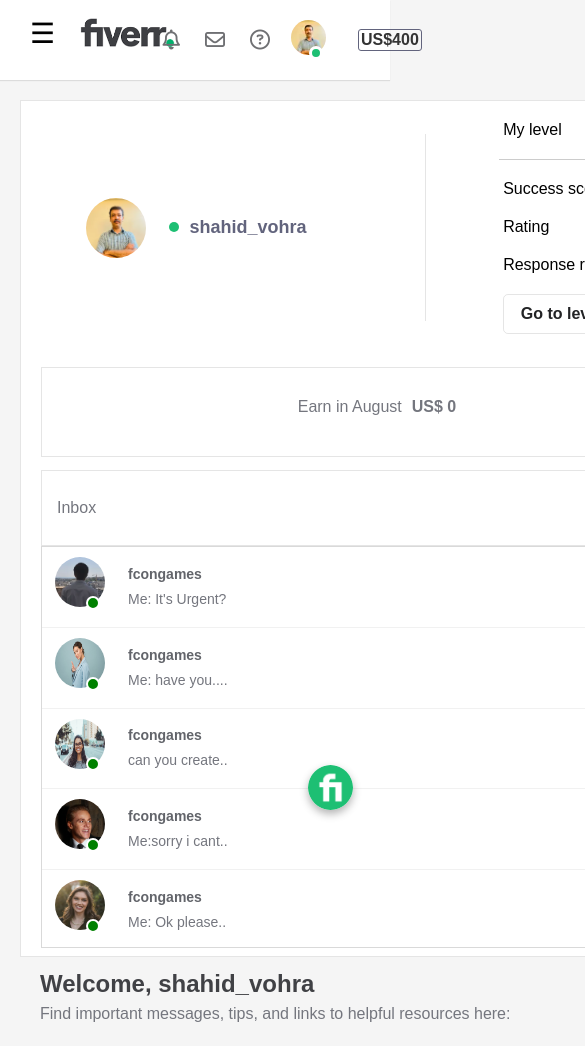
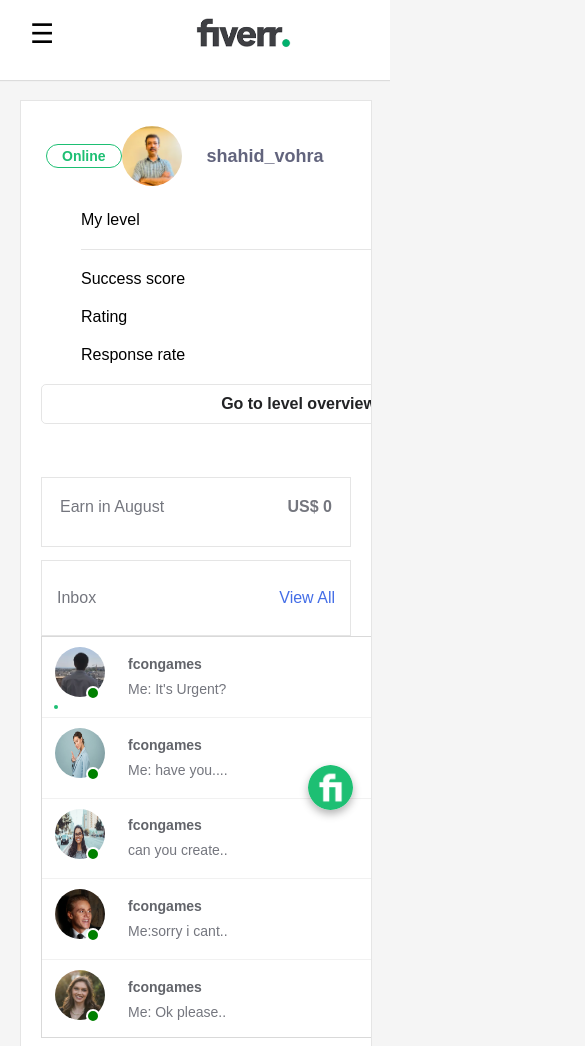
Before and after one commit to ShahidMahmoodVohra/fiverr-clone, a plain HTML site: page index.html in a window 390 px wide. Shown: the top 1046 px of the page, 585 px wide, since content can reach past the window. Drawn offline with Linux system fonts and the light colour scheme.

Commit message:
responsive 599px

```diff
--- a/index.html
+++ b/index.html
@@ -205,6 +205,46 @@
         </div>
         </div>
         <!-- code for 768px end -->
+
+        <!-- code for 599px start -->
+        <div class="left-panel-main3">
+          <div class="user-info3">
+            <span class="online-status2"></span>
+            <button class="btn-online-status">Online</button>
+            <img src="./img/img-2.webp" />
+            <a href="#" class="user-name">shahid_vohra</a>
+          </div>
+          <div class="left-panel-header">
+
+            <!-- <div class="vertical-line"></div> -->
+            <div class="left-panel-header2">
+             <div class="level-info">
+                <span>My level</span>
+                <span class="font-weight-bold">New Seller</span>
+              </div>
+            <hr />
+            <div class="success-score">
+              <span>Success score</span>
+              <span class="font-weight-bold">-</span>
+            </div>
+            <div class="rating">
+            <span>Rating</span>
+            <span class="font-weight-bold"
+              ><i class="fa-solid fa-star"></i> 5</span
+            >
+            </div>
+            <div class="response-rate">
+            <span>Response rate</span>
+            <span class="font-weight-bold">100%</span>
+            </div>
+            <div class="level-overview">
+            <button>Go to level overview</button>
+            </div>
+            </div>
+          </div>
+        </div>
+         <!-- code for 599px end -->
+
         <div class="left-panel">
 
           <div class="user-info">
@@ -553,7 +593,7 @@
             <li><a href="#">Programming & Tech</a></li>
             <li><a href="#">Data</a></li>
             <li><a href="#">Business</a></li>
-            <li><a href="#">Personal Growth & Hobbies</a></li>
+            <li><a class="line-heights"  href="#">Personal Growth & Hobbies</a></li>
             <li><a href="#">Photography</a></li>
             <li><a href="#">Finance</a></li>
             <li><a href="#">End-to-End Projects</a></li>
@@ -569,13 +609,13 @@
             <li><a href="#">Partnerships</a></li>
             <li><a href="#">Privacy Policy</a></li>
             <li><a href="#">Terms of Service</a></li>
-            <li><a href="#">Intellectual Property Claims</a></li>
+            <li><a class="line-heights"  href="#">Intellectual Property Claims</a></li>
             <li><a href="#">Investor Relations</a></li>
           </ul>
         </div>
         <!-- Column 3 -->
-        <div class="footer-column">
-          <h6>Support and Education</h6>
+        <div class="footer-column footer-column-margin ">
+          <h6 class="footer-column-heading">Support and Education</h6>
           <ul>
             <li><a href="#">Help & Support</a></li>
             <li><a href="#">Trust & Safety</a></li>
@@ -591,7 +631,7 @@
         <div class="footer-column">
           <h6>Community</h6>
           <ul>
-            <li><a href="#">Customer Success Stories</a></li>
+            <li><a class="line-heights" href="#">Customer Success Stories</a></li>
             <li><a href="#">Community Hub</a></li>
             <li><a href="#">Forum</a></li>
             <li><a href="#">Events</a></li>
@@ -608,7 +648,7 @@
         <div class="footer-column">
           <h6>Business Solutions</h6>
           <ul>
-            <li><a href="#">About Business Solutions</a></li>
+            <li><a class="line-heights"  href="#">About Business Solutions</a></li>
             <li><a href="#">Fiverr Pro</a></li>
             <li><a href="#">Fiverr Certified</a></li>
             <li><a href="#">Become an Agency</a></li>
--- a/responsive.css
+++ b/responsive.css
@@ -62,6 +62,9 @@
     margin: 10px auto;
     width: 80%;
   }
+  .upgrade-section span::after {
+    right: 25%;
+  }
 
   .navigation-modal {
     overflow-y: auto;
@@ -82,6 +85,15 @@
 
   .modal::-webkit-scrollbar {
     width: 5px;
+  }
+  .footer-column-heading {
+    width: max-content !important;
+  }
+  .footer-column-margin {
+    margin-right: 20px !important;
+  }
+  ul li a.line-heights {
+    line-height: 1.2;
   }
 }
 
@@ -230,6 +242,9 @@
     padding: 7px 0;
     margin-right: 20px;
   }
+  .btns-container a {
+    text-align: center;
+  }
 
   .footer-container {
     flex-direction: column;
@@ -237,6 +252,9 @@
   }
   .footer-columns {
     flex-wrap: wrap;
+  }
+  .footer-column h6 {
+    margin: 20px 0;
   }
 
   .footer-column {
@@ -248,3 +266,143 @@
     gap: 10px;
   }
 }
+/* Media queries min-width 599px */
+
+@media (max-width: 599px) {
+  header {
+    max-width: 599px !important;
+    width: 100% !important;
+    justify-content: flex-start;
+    align-items: center;
+    padding: 0px;
+  }
+
+  .hamburger {
+    margin-right: 30%;
+    margin-left: 30px;
+    font-size: 27px;
+  }
+
+  .header-section.user-info,
+  .left-panel-main2 {
+    display: none;
+  }
+
+  .left-panel,
+  .left-panel-header,
+  .left-panel-main3,
+  .left-panel-main,
+  .client-section,
+  .middle-panel-main,
+  .right-panel-main,
+  .footer-container,
+  .order-box {
+    width: 100% !important;
+    max-width: 599px !important;
+    overflow: hidden;
+  }
+  .left-panel-main3 {
+    display: flex;
+    flex-direction: column;
+    margin-top: 20px;
+
+
+  }
+
+  .user-info3 {
+    display: flex;
+    justify-content: flex-start;
+    align-items: center;
+    max-width: 599px;
+    padding: 5px 25px;
+  }
+  .online-status2 {
+    position: absolute;
+    bottom: 135px;
+    left: 54px;
+    width: 4px;
+    height: 4px;
+  }
+  .btn-online-status {
+    padding: 3px 15px;
+
+    border-radius: 50px;
+    color: #1dbf73;
+    background-color: white;
+    font-weight: 600;
+    font-size: 14px;
+    border: 1px solid #1dbf73;
+  }
+
+  .user-info3 img {
+    margin-left: 0px;
+    height: 60px;
+    width: 60px;
+    border-radius: 50%;
+    object-fit: cover;
+  }
+  .user-info3 a {
+    font-size: 18px;
+    color: #62647d;
+    font-weight: 600;
+    text-decoration: none;
+    margin-left: 25px;
+  }
+
+  .level-info,
+  .success-score,
+  .rating,
+  .response-rate,
+  .level-overview {
+    display: flex;
+    padding: 10px 0;
+    width: 599px;
+    justify-content: space-between;
+
+  }
+  .level-info span, .success-score span, .rating span, .response-rate span, .level-overview span {
+    padding: 0 60px;
+  }
+  .level-overview button {
+    width: 515px;
+    padding: 10px 0;
+    margin-left: 20px;
+    margin-bottom: 20px;
+
+}
+hr{
+  background-color: rgba(0, 0, 0, 0.1);
+
+}
+
+
+  .time {
+    margin-left: 160px;
+  }
+  .earnings-section {
+    padding: 20px 13px;
+
+  }
+  .earnings-info {
+    justify-content: space-between;
+
+  }
+  .order-box {
+    display: none;
+  }
+
+  .upgrade-section {
+    display: none;
+  }
+
+  .top-seller-on-fiverr {
+    display: none;
+  }
+
+  .banner-carousel {
+    display: none;
+  }
+  .footer {
+    display: none;
+  }
+}
--- a/style.css
+++ b/style.css
@@ -214,6 +214,11 @@
   border-color: #62647d;
   cursor: default;
   text-decoration: underline;
+}
+
+/* 599px styles */
+.left-panel-main3{
+  display: none;
 }
 
 /* 6/9/2024 */
```
